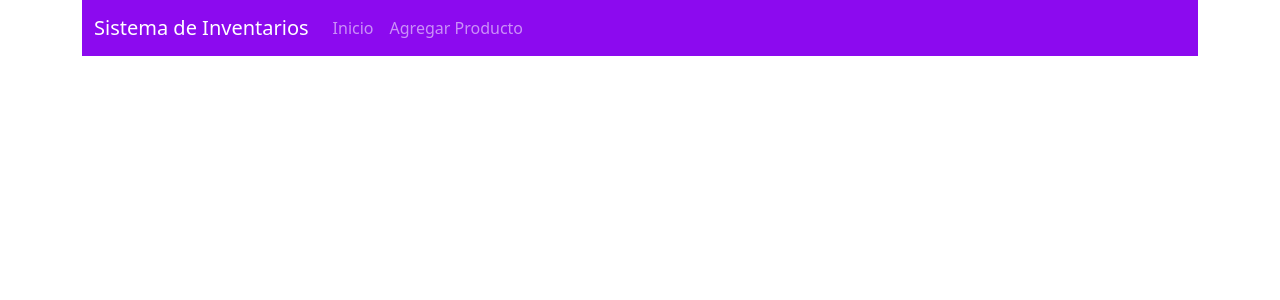
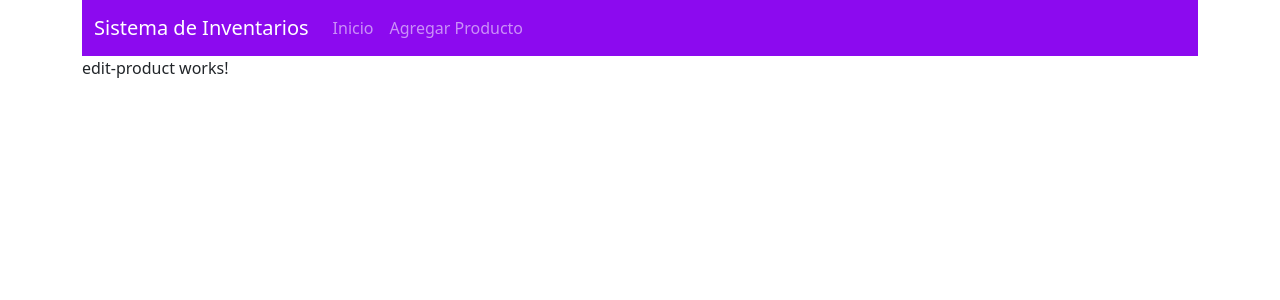
Before and after one commit to samuellopur/inventario-app, an Angular app: page /edit-product/1 in a window 1280 px wide. Before the commit this address led to /. Shown: the top 300 px of the page. Built offline with nearby package versions, Linux system fonts and the light colour scheme.

Commit message:
Modulo edit-product

```diff
--- a/src/app/app-routing.module.ts
+++ b/src/app/app-routing.module.ts
@@ -2,11 +2,13 @@ import { NgModule } from '@angular/core';
 import { RouterModule, Routes } from '@angular/router';
 import { ProductListComponent } from './product-list/product-list.component';
 import { AddProductComponent } from './add-product/add-product.component';
+import { EditProductComponent } from './edit-product/edit-product.component';
 
 const routes: Routes = [
   {path: 'products', component: ProductListComponent},
   {path: '', redirectTo: 'products', pathMatch: 'full'},
-  {path: 'add-product', component: AddProductComponent}
+  {path: 'add-product', component: AddProductComponent},
+  {path: 'edit-product/:id', component: EditProductComponent}
 ];
 
 @NgModule({
--- a/src/app/app.module.ts
+++ b/src/app/app.module.ts
@@ -6,12 +6,14 @@ import { ProductListComponent } from './product-list/product-list.component';
 import { HttpClientModule } from '@angular/common/http';
 import { AddProductComponent } from './add-product/add-product.component';
 import { FormsModule } from '@angular/forms';
+import { EditProductComponent } from './edit-product/edit-product.component';
 
 @NgModule({
   declarations: [
     AppComponent,
     ProductListComponent,
-    AddProductComponent
+    AddProductComponent,
+    EditProductComponent
   ],
   imports: [
     BrowserModule,
--- /dev/null
+++ b/src/app/edit-product/edit-product.component.html
@@ -0,0 +1 @@
+<p>edit-product works!</p>
--- a/src/app/product-list/product-list.component.html
+++ b/src/app/product-list/product-list.component.html
@@ -12,6 +12,7 @@
             <th scope="col">Descripción del producto</th>
             <th scope="col">Precio</th>
             <th scope="col">Existencia</th>
+            <th></th>
           </tr>
         </thead>
         <tbody>
@@ -20,6 +21,9 @@
             <td>{{product.description}}</td>
             <td>{{product.price}}</td>
             <td>{{product.existence}}</td>
+              <div>
+                <button (click)="editProduct(product.idProduct)" class="btn btn-warning btn-sm me-3">Editar</button>
+              </div>
           </tr>
         </tbody>
       </table>
--- a/src/app/product-list/product-list.component.ts
+++ b/src/app/product-list/product-list.component.ts
@@ -1,6 +1,7 @@
 import { Component } from '@angular/core';
 import { Product } from '../product';
 import { ProductService } from '../product.service';
+import { Router } from '@angular/router';
 
 @Component({
   selector: 'app-product-list',
@@ -9,7 +10,7 @@ import { ProductService } from '../product.service';
 export class ProductListComponent {
   products: Product[];
 
-  constructor(private productService: ProductService) {}
+  constructor(private productService: ProductService, private enrutador: Router) {}
 
   ngOnInit() {
     //Se cargan los productos
@@ -18,8 +19,14 @@ export class ProductListComponent {
 
   private getProducts() {
     //Se consume los datos del Observable (suscribirnos)
-    this.productService.getProductList().subscribe((data) => {
+    this.productService.getProductList().subscribe(
+      (data => {
       this.products = data;
-    });
+      })
+    );
+  }
+
+  editProduct(id: number){
+    this.enrutador.navigate(['edit-product', id]);
   }
 }
```
Also changed, not shown: src/app/edit-product/edit-product.component.ts (added, +9 -0 lines).
